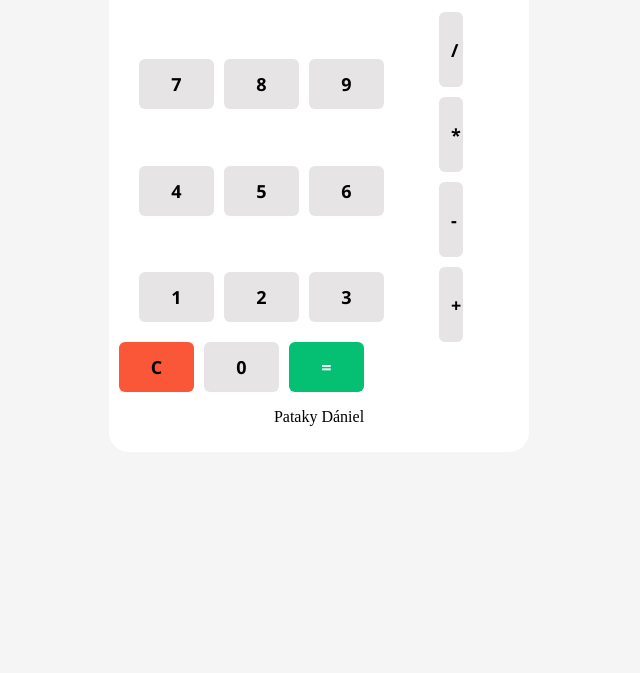
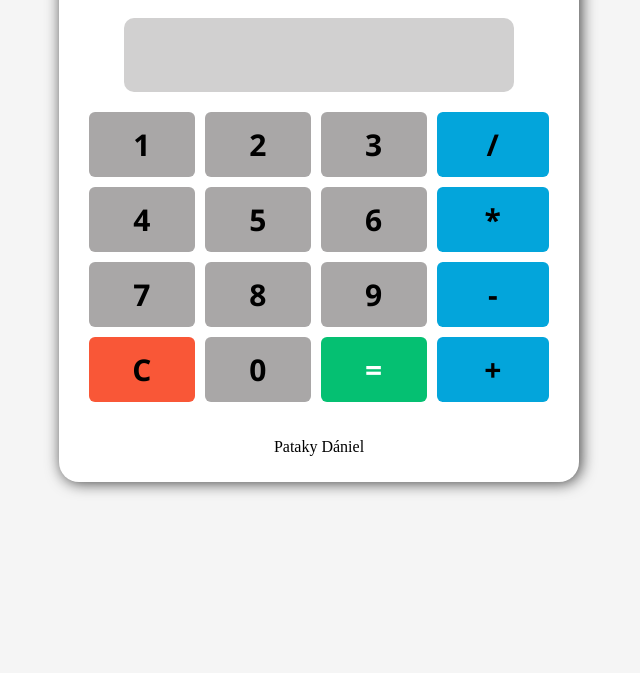
Before and after one commit to ptky/szamologep_web, a plain HTML site: page index.html in a window 1280 px wide. Shown: the part 127-800 px from the top of the page, without its empty margins (321-961 px from the left). Drawn offline with Linux system fonts and the light colour scheme.

Commit message:
kesz + gyonyoru

```diff
--- a/index.js
+++ b/index.js
@@ -1,7 +1,7 @@
 let elsoSzamjegySzovege = "";
 let masodikSzamjegySzovege = "";
 let muvelet = "";
-let muvelet_mentes = "";
+let muvelet_mentes = [];
 let beviteli_mezo = document.getElementById("mezo");
 let szamok = document.getElementsByClassName("szam");
 
@@ -20,15 +20,36 @@ for (let i  = 0 ; i < muveletek.length ; i++) {
     muveletek[i].addEventListener("click", function(event) {
         muvelet = event.target.id;
         console.log(muvelet)
-        elsoSzamjegySzovege = beviteli_mezo.value;
-        beviteli_mezo.value = "";
 
+        if (muvelet != "=" && muvelet != "C") {
+            elsoSzamjegySzovege = beviteli_mezo.value;
+            beviteli_mezo.value = "";
+            muvelet_mentes.push(muvelet);
+}
         if (muvelet.includes("=")) {
+
             masodikSzamjegySzovege = beviteli_mezo.value;
+            console.log("n",elsoSzamjegySzovege)
+            console.log(masodikSzamjegySzovege)
             beviteli_mezo.value = "";
             let eredemeny = 0;
-            if (muvelet == "+") {
+            console.log(muvelet_mentes[muvelet_mentes.length-1])
+
+            if (muvelet_mentes[muvelet_mentes.length-1] == "+") {
+
                 eredemeny = Number(elsoSzamjegySzovege) + Number(masodikSzamjegySzovege);
+                beviteli_mezo.value = eredemeny;
+            }
+            else if (muvelet_mentes[muvelet_mentes.length-1] == "-") {
+                 eredemeny = Number(elsoSzamjegySzovege) - Number(masodikSzamjegySzovege);
+                beviteli_mezo.value = eredemeny;
+            }
+            else if (muvelet_mentes[muvelet_mentes.length-1] == "/") {
+                 eredemeny = Number(elsoSzamjegySzovege) / Number(masodikSzamjegySzovege);
+                beviteli_mezo.value = eredemeny;
+            }
+            else if (muvelet_mentes[muvelet_mentes.length-1] == "*") {
+                 eredemeny = Number(elsoSzamjegySzovege) * Number(masodikSzamjegySzovege);
                 beviteli_mezo.value = eredemeny;
             }
 
--- a/main.css
+++ b/main.css
@@ -2,76 +2,86 @@ body {
     background-color: whitesmoke;
 }
 main {
-    max-width: 400px;
+    max-width: 500px;
     margin: auto;
     background-color: white;
     border-radius: 20px;
     padding: 10px;
     margin-top: 10px;
     text-align: center;
+    box-shadow: 2px 1px 15px 0px rgba(0,0,0,0.75);
+-webkit-box-shadow: 2px 1px 15px 0px rgba(0,0,0,0.75);
+-moz-box-shadow: 2px 1px 15px 0px rgba(0,0,0,0.75);
 }
 
 h1 {
     font-weight: bold;
-    font-size: 2vw;
+    font-size: 50px;
 }
 
 #mezo {
     background-color: rgb(209, 208, 208);
-    padding: 10px;
-    width: 50%;
-    border-radius: 5px;
+    padding: 20px;
+    width: 70%;
+    border-radius: 10px;
     border: none;
     text-align: right;
+    font-size: 30px;
 }
+
+article {
+    display: grid;
+    grid-template-columns: 3fr 1fr;
+    gap: 10px;
+    padding: 20px;
+
+}
+
+
 
 
 
 button {
     padding: 12px;
+    cursor: pointer;
     background-color: rgb(230, 228, 228);
     border: none;
     border-radius: 6px;
-    width: 15%;
-    height: 50px;
     font-weight: bold;
     font-family: 'Segoe UI', Tahoma, Geneva, Verdana, sans-serif;
-    font-size: large;
-    flex: 0 0 75px;
+    font-size: 30px;
 
-}
-
-article {
-    display: flex;
-    flex-direction: row;
-    flex-wrap: wrap;
-    justify-content: center;
 }
 
 
 
-.szamok {
-    flex: 0 0 70%;
-    padding: 20px;
-    width: 250px;
-    display: flex;
-    flex-direction: row;
-    flex-wrap: wrap-reverse;
+.szam {
+        background-color: rgb(169, 167, 167);
+
+}
+
+.muvelet {
+    background-color: rgb(3, 165, 219);
+}
+
+.szamok  {
+    display: grid;
+    grid-template-columns: 1fr 1fr 1fr;
     gap: 10px;
 }
 
 .oldalso_resz {
-    flex: 0 0 20%;
-    padding-top: 20px;
-    display: flex;
-    flex-direction: column;
+    display: grid;
+    grid-template-columns: 1fr;
     gap: 10px;
 
-}
-
-.also_sor {
-    display: flex;
-    gap: 10px;
-    flex: 0 0 100%;
+    /* ezt a ket sort AI al meg kellett neznem mert nem jottem ra 15 perc alatt sem */
+    grid-column: 2;
+    grid-row: 1/3;
 
 }
+.also_sor {
+    display: grid;
+    grid-template-columns: 1fr 1fr 1fr;
+    gap: 10px;
+}
```
